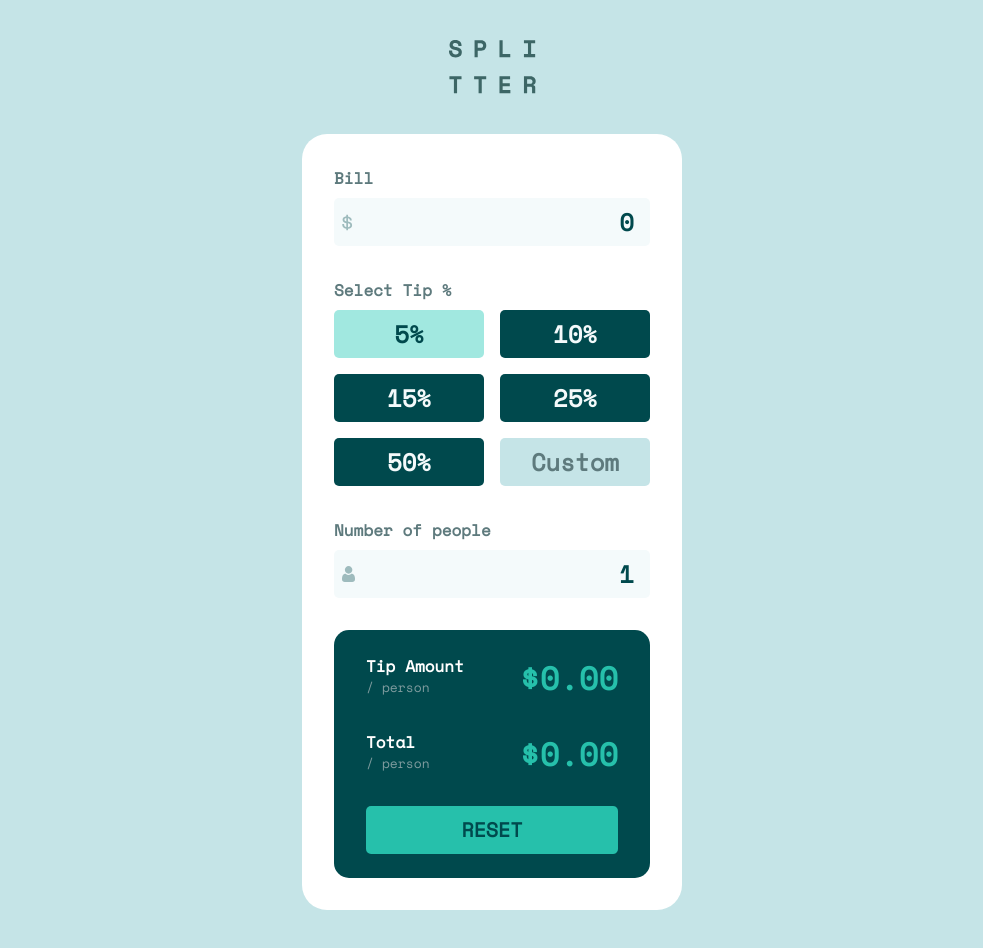
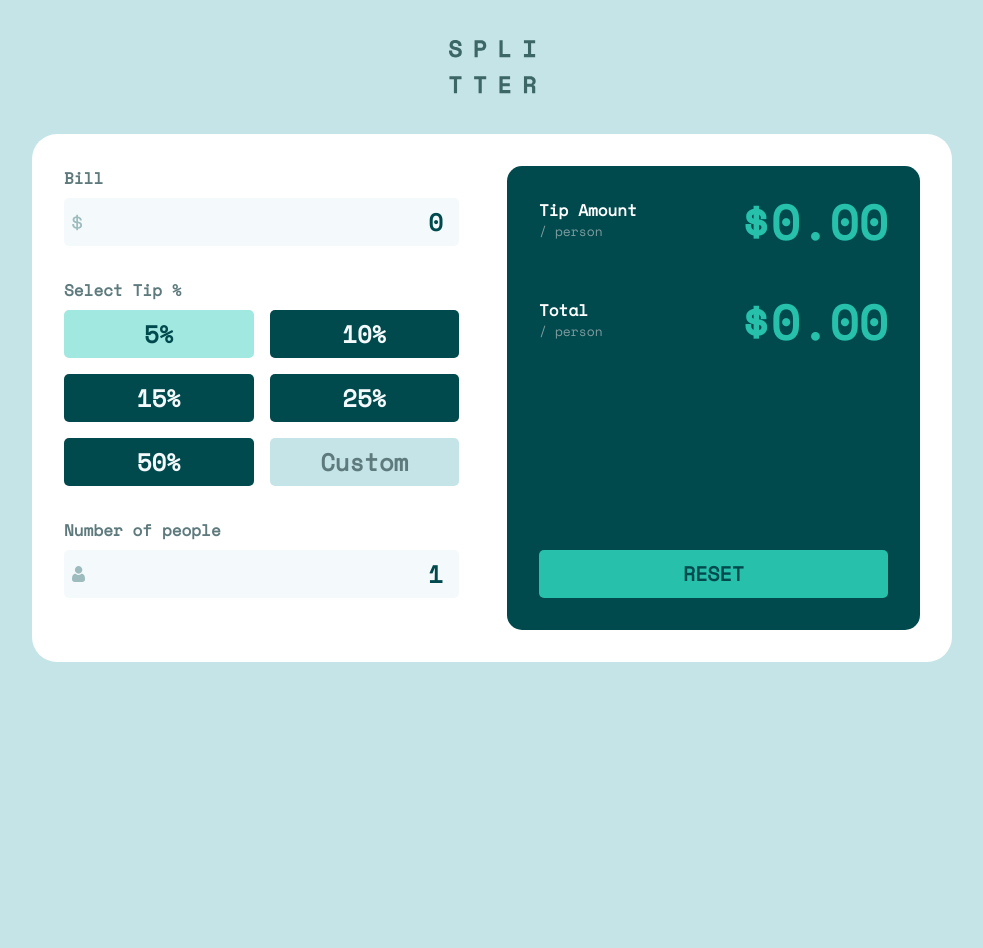
Before and after one commit to Davichobits/tip-calculator-app-react, a React (Vite) app: page / in a window 1280 px wide. Shown: the whole page, without its empty margins (148-1131 px from the left). After the commit the page ends 800 px from the top, so only its background shows below. Built offline with nearby package versions, Linux system fonts and the light colour scheme.

Commit message:
feat: responsive tablet and desktop

```diff
--- a/src/components/calculator.tsx
+++ b/src/components/calculator.tsx
@@ -18,7 +18,8 @@ export const Calculator = () => {
   };
 
   return (
-    <div className='bg-White p-8 rounded-[25px] my-10'>
+    <div className='bg-White p-8 rounded-[25px] m-auto my-10 w-[375px] md:w-[608px] md:px-20 md:py-12 lg:w-[920px] lg:p-8 lg:flex lg:gap-12'>
+      <div className='flex-1'>
         <Input
           label='Bill'
           variant='bill'
@@ -27,14 +28,12 @@ export const Calculator = () => {
           iconUrl='/images/icon-dollar.svg'
         />
         <h2 className='font-bold text-Grey-500 mb-2'>Select Tip %</h2>
-
         <div className='grid grid-cols-2 gap-4 mb-8'>
           {tips.map((tip) => (
             <Button key={tip} percent={tip} onClick={handleClick} />
           ))}
           <Button percent={store.tipPercent} onClick={handleCustomClick} isCustom />
         </div>
-
         <Input
           variant='people'
           value={store.people}
@@ -42,6 +41,7 @@ export const Calculator = () => {
           setValue={store.setPeople}
           iconUrl='/images/icon-person.svg'
         />
+      </div>
 
       <Total />
     </div>
--- a/src/components/total-item.tsx
+++ b/src/components/total-item.tsx
@@ -5,12 +5,12 @@ interface Props {
 
 export const TotalItem = ({text, value}: Props) => {
   return (
-    <div className='flex justify-between mb-7'>
+    <div className='flex justify-between mb-7 lg:mb-[52px]'>
       <div>
         <p className='font-bold'>{text}</p>
         <p className='text-[13px] text-Grey-400'>/ person</p>
       </div>
-      <p className='font-bold text-[32px] text-Green-400'>
+      <p className='font-bold text-[32px] text-Green-400 md:text-5xl'>
         ${value.toFixed(2)}
       </p>
     </div>
--- a/src/components/total.tsx
+++ b/src/components/total.tsx
@@ -10,11 +10,12 @@ export const Total = () => {
   }
 
   return (
-    <div className='bg-Green-900 rounded-[15px] py-6 px-8 text-White'>
+    <div className='bg-Green-900 rounded-[15px] py-6 px-8 text-White lg:w-[413px] lg:p-8 lg:flex lg:flex-col lg:justify-between'>
 
-        <TotalItem text='Tip Amount' value={store.tipAmount()} />
-
-        <TotalItem text='Total' value={store.total()} />
+        <div>
+          <TotalItem text='Tip Amount' value={store.tipAmount()} />
+          <TotalItem text='Total' value={store.total()} />
+        </div>
 
         <button onClick={handleReset} className='bg-Green-400 text-Green-900 uppercase font-bold text-center w-full rounded-[5px] text-[20px] h-12 cursor-pointer hover:bg-Green-200 transition-colors'>Reset</button>
       </div>
--- a/src/index.css
+++ b/src/index.css
@@ -22,5 +22,5 @@
 }
 
 body{
-  @apply bg-Grey-200 font-Space-Mono flex justify-center;
+  @apply bg-Grey-200 font-Space-Mono;
 }
```
Lines whose indentation alone changed are shown as unchanged.
